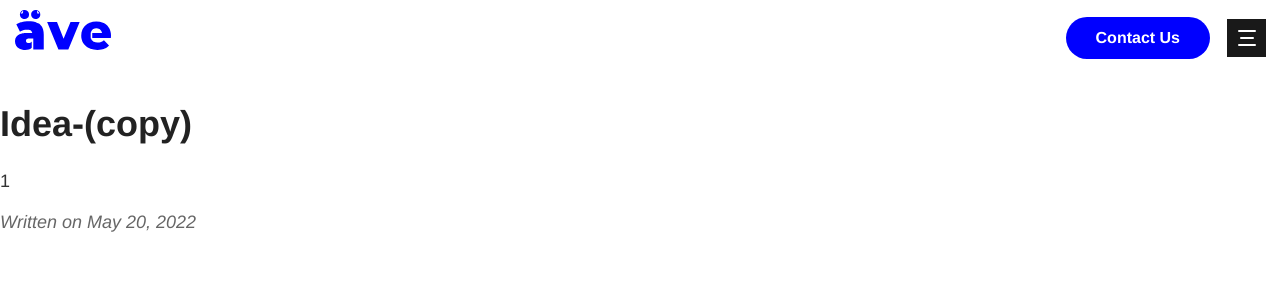
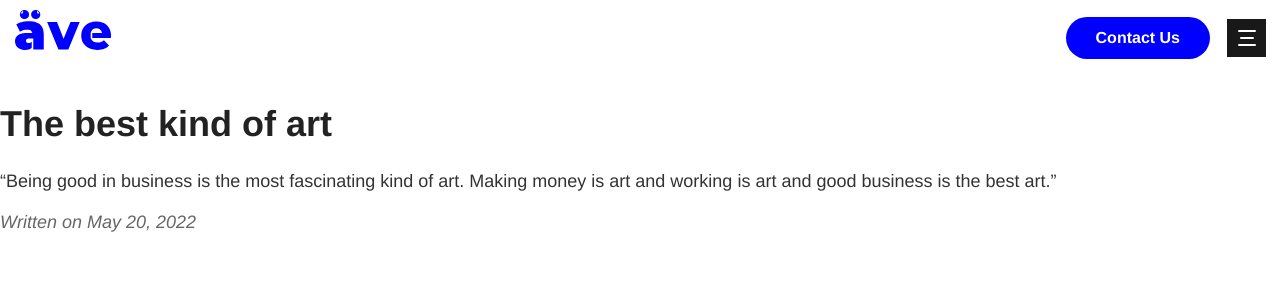
Before and after one commit to skelleyboy/designco, a Jekyll site: the page built from _posts/2022-05-20-idea-copy.md, in a window 1280 px wide. Shown: the top 300 px of the page. Built offline with Jekyll 4.4.1, drawn with Linux system fonts in a browser that asks for light colours.

Commit message:
Update from Forestry.io skelleyboy updated _posts/2022-05-20-idea-copy.md

```diff
--- a/_posts/2022-05-20-idea-copy.md
+++ b/_posts/2022-05-20-idea-copy.md
@@ -1,6 +1,6 @@
 ---
 layout: post
-title: Idea-(copy)
+title: The best kind of art
 
 ---
-1
+“Being good in business is the most fascinating kind of art. Making money is art and working is art and good business is the best art.”
```
